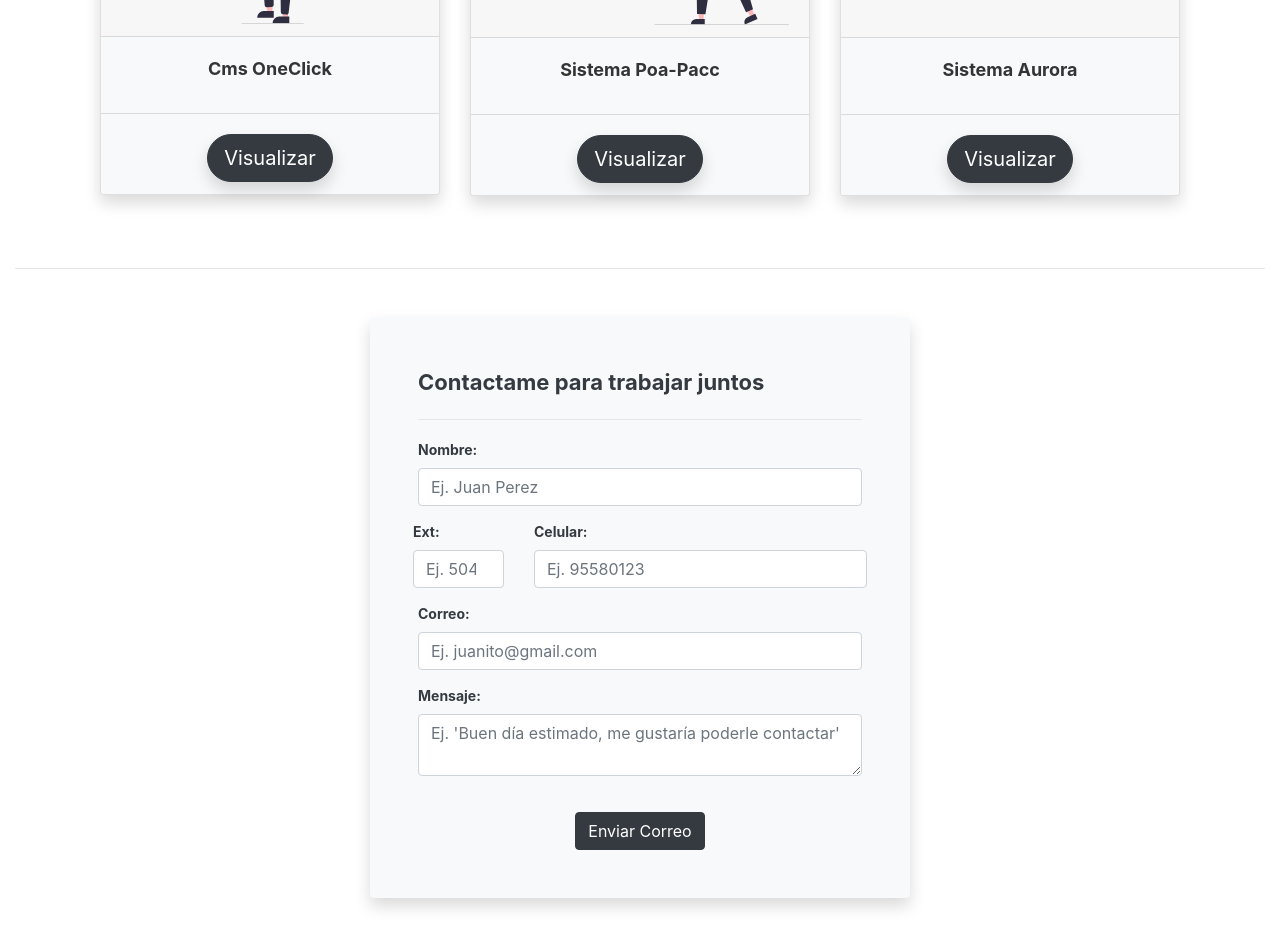
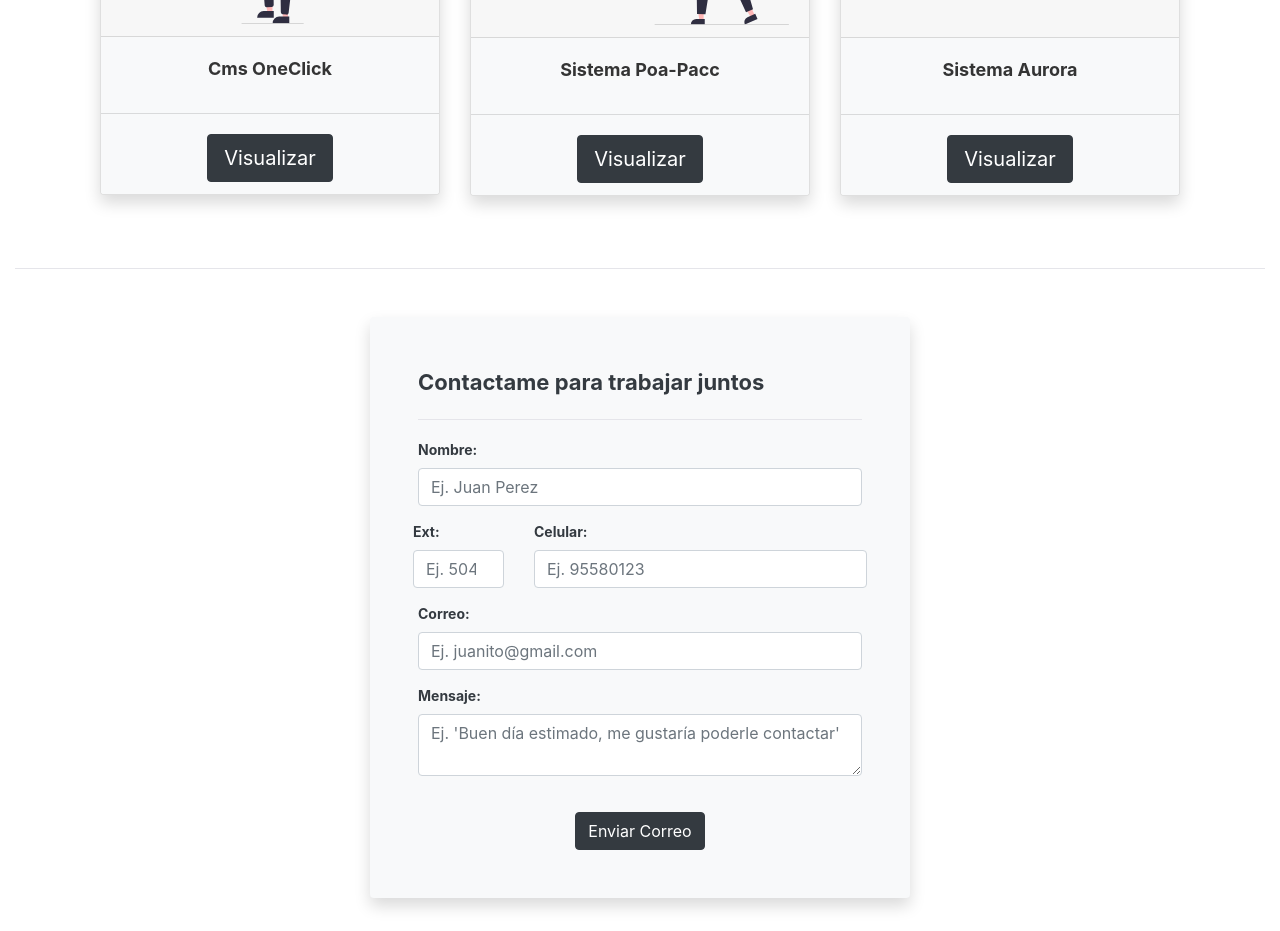
Before and after one commit to NormanR20/NormanR20.github.io, a React (Create React App) app: page / in a window 1280 px wide. Shown: the part 2660-3591 px from the top of the page. Built offline with nearby package versions, Linux system fonts and the light colour scheme.

Commit message:
first commit

```diff
--- a/src/components/Proyecto.jsx
+++ b/src/components/Proyecto.jsx
@@ -31,7 +31,7 @@ const Proyecto = (props) => {
             <Button
               variant="dark"
               size="lg"
-              className="rounded-pill mt-2 mx-auto shadow"
+              className="rounded mt-2 mx-auto"
               onClick={props.onShow}
             >
               Visualizar
```
